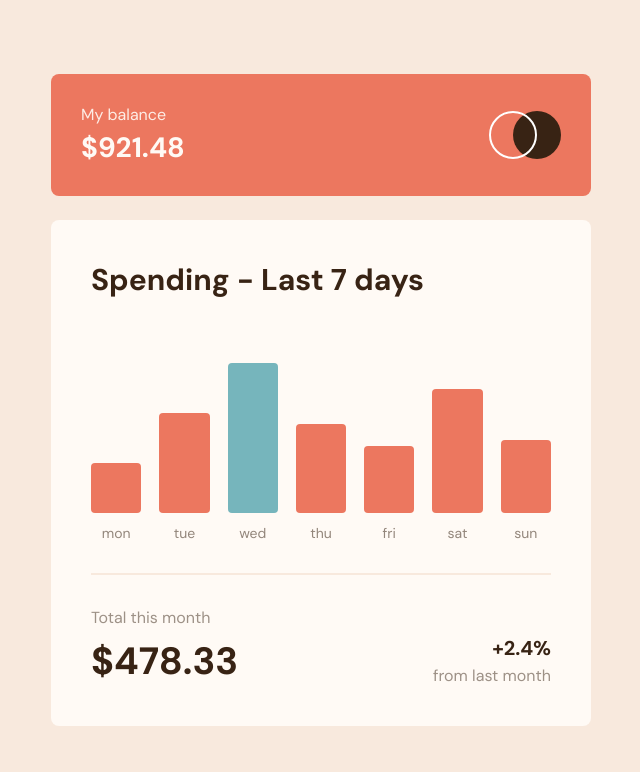
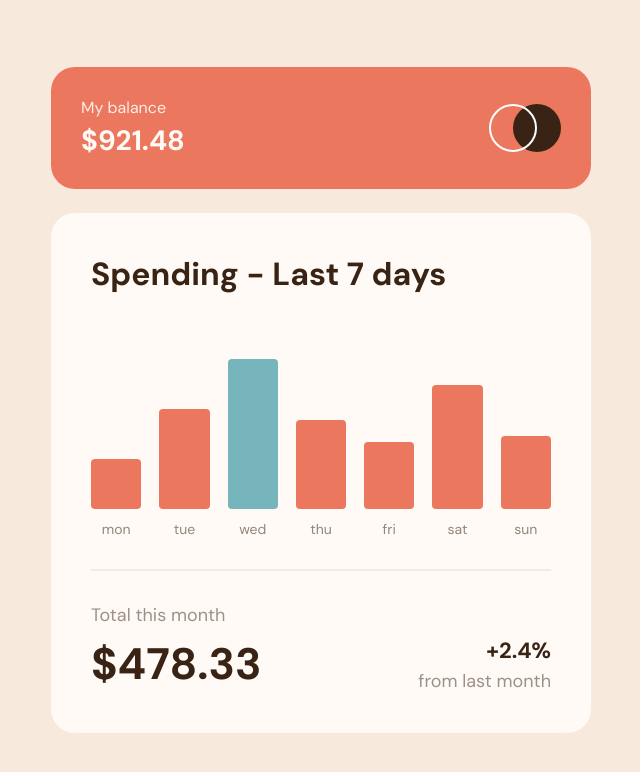
Before and after one commit to enriquesamudio99/fm-expenses-chart-component, a plain HTML site: page index.html in a window 1280 px wide. Shown: the whole page, without its empty margins (319-959 px from the left). Drawn offline with Linux system fonts and the light colour scheme.

Commit message:
Some css changes

```diff
--- a/css/styles.css
+++ b/css/styles.css
@@ -53,7 +53,7 @@ img {
 
 .balance {
     background-color: var(--softRed);
-    border-radius: 8px;
+    border-radius: 12px;
     padding: 1.5rem 1.5rem 1.5rem 1.25rem;
     display: flex;
     justify-content: space-between;
@@ -62,6 +62,7 @@ img {
 
 @media (min-width: 768px) {
     .balance {
+        border-radius: 24px;
         padding: 1.875rem;
     }
 }
@@ -97,13 +98,14 @@ img {
     margin-top: 1rem;
     background-color: var(--veryPaleOrange);
     padding: 1.5rem 1.25rem;
-    border-radius: 8px;
+    border-radius: 12px;
 }
 
 @media (min-width: 768px) {
     .spending {
         margin-top: 1.5rem;
         padding: 2.5rem;
+        border-radius: 24px;
     }
 }
 
@@ -114,7 +116,7 @@ img {
 
 @media (min-width: 768px) {
     .spending__title {
-        font-size: 1.875rem;
+        font-size: 2rem;
     }
 }
 
@@ -245,7 +247,7 @@ img {
 
 @media (min-width: 768px) {
     .spending__month-title {
-        font-size: 16px;
+        font-size: 18px;
     }
 }
 
@@ -259,7 +261,7 @@ img {
 
 @media (min-width: 768px) {
     .spending__month-total {
-        font-size: 2.375rem;
+        font-size: 2.75rem;
     }
 }
 
@@ -277,7 +279,7 @@ img {
 
 @media (min-width: 768px) {
     .spending__last-month-title {
-        font-size: 16px;
+        font-size: 18px;
     }
 }
 
@@ -290,6 +292,6 @@ img {
 
 @media (min-width: 768px) {
     .spending__last-month-percentage {
-        font-size: 1.25rem;
+        font-size: 1.375rem;
     }
 }
```
